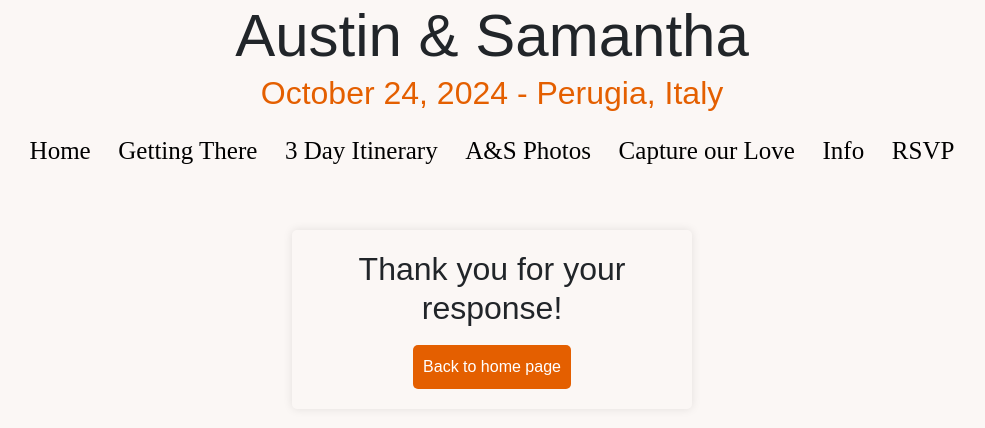
After one commit to AustinMcLean/AuSam, a Django app: template main_app/templates/thanks_declined.html in a window 1280 px wide. The commit adds this page. Shown: the top 428 px of the page, without its empty margins (148-1133 px from the left). Run offline with Django 3.2, Linux system fonts and the light colour scheme; the template is opened without the code that fills it, so the values that code supplies are empty; some libraries are stand-ins or nearby versions.

Commit message:
Added RSVP confirmation page (#58)
* Added MVP for thank you page, keeping formatting consistent with password-entry and rest of site

* Added seperate thanks pages based on attendance

---------

Co-authored-by: AustinMcLean <austin_mclean@hotmail.com>

```diff
--- a/main_app/static/css/styles.css
+++ b/main_app/static/css/styles.css
@@ -465,7 +465,7 @@ label, input[type="text"] {
     border: none;
     background-color: #e45f00;
     color: white;
-    border-radius: 5px;;
+    border-radius: 5px;
   }
 
   .password-entry-container button:hover {
@@ -478,6 +478,43 @@ label, input[type="text"] {
   }
 
 /* End of Password Entry page */
+
+/* Thanks page */
+
+.thanks-container {
+    position: relative;
+    display: flex;
+    flex-direction: column;
+    justify-content: center;
+    align-items: center;
+    width: 400px;
+    max-width: 100%;
+    padding: 20px;
+    box-sizing: border-box;
+    box-shadow: 0px 0px 10px 0px rgba(0,0,0,0.1);
+    border-radius: 5px;
+    text-align: center;
+    height: 100%;
+    margin: 50px auto;
+  }
+
+  .thanks-container button {
+    cursor: pointer;
+    padding: 10px;
+    border: none;
+    background-color: #e45f00;
+    color: white;
+    border-radius: 5px;
+    margin-top: 10px;
+  }
+
+  @media screen and (max-width: 768px) {
+    .giphy-embed {
+        width: 100%;
+    }
+}
+
+  /* End of Thanks page */
 
 /* Media Queries */
 /* Hide the original navbar on smaller screens */
--- /dev/null
+++ b/main_app/templates/thanks_declined.html
@@ -0,0 +1,8 @@
+{% extends "base.html" %}
+
+{% block content %}
+  <div class="thanks-container">
+    <h2>Thank you for your response!</h2>
+    <button type="button" onclick="window.location.href=`{% url 'home' %}`">Back to home page</button>
+  </div>
+{% endblock %}
--- a/main_app/urls.py
+++ b/main_app/urls.py
@@ -12,4 +12,6 @@ urlpatterns = [
     path('submit-rsvp/', views.submit_rsvp, name="submit_rsvp"),
     path('password_entry/', views.password_entry, name='password_entry'),
     path('get_invite/', views.get_invite, name='get_invite'),
+    path('thanks_accepted/', views.thanks_accepted, name='thanks_accepted'),
+    path('thanks_declined/', views.thanks_declined, name='thanks_declined'),
 ]
--- a/main_app/views.py
+++ b/main_app/views.py
@@ -28,6 +28,12 @@ def info(request):
 
 def rsvp(request):
     return render(request, "rsvp.html")
+
+def thanks_accepted(request):
+    return render(request, "thanks_accepted.html")
+
+def thanks_declined(request):
+    return render(request, "thanks_declined.html")
 
 def password_entry(request):
     if request.method == 'POST':
```
Also changed, not shown: main_app/templates/rsvp.html (+16 -0 lines), main_app/templates/thanks_accepted.html (added, +9 -0 lines).
